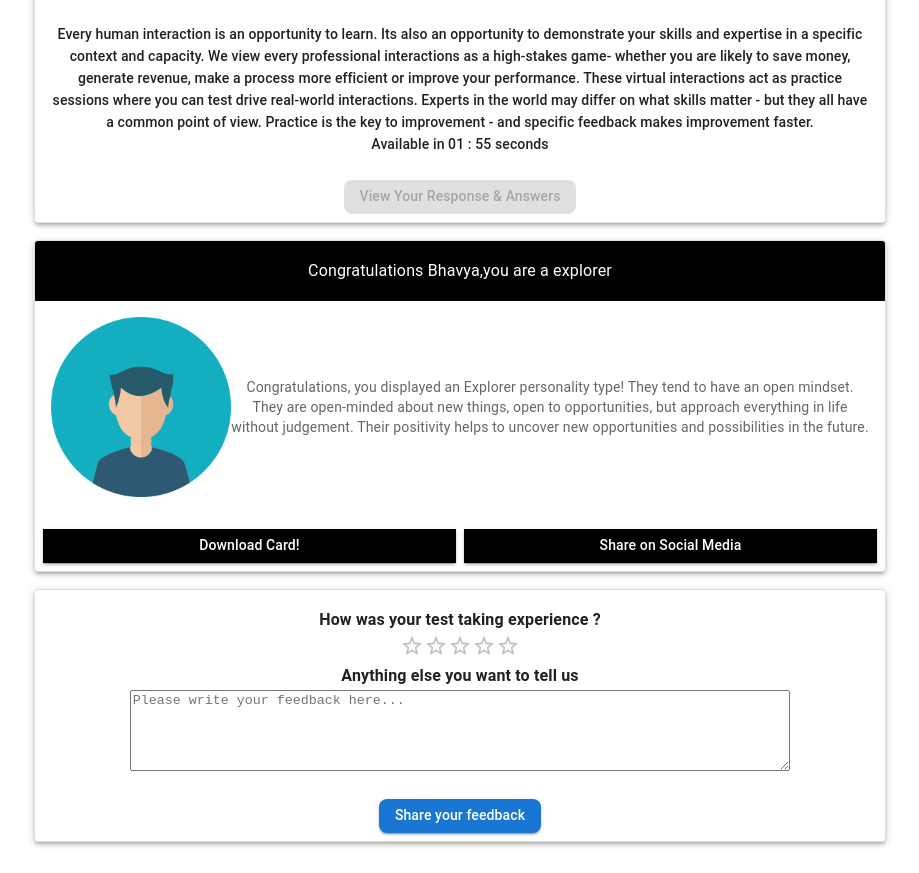
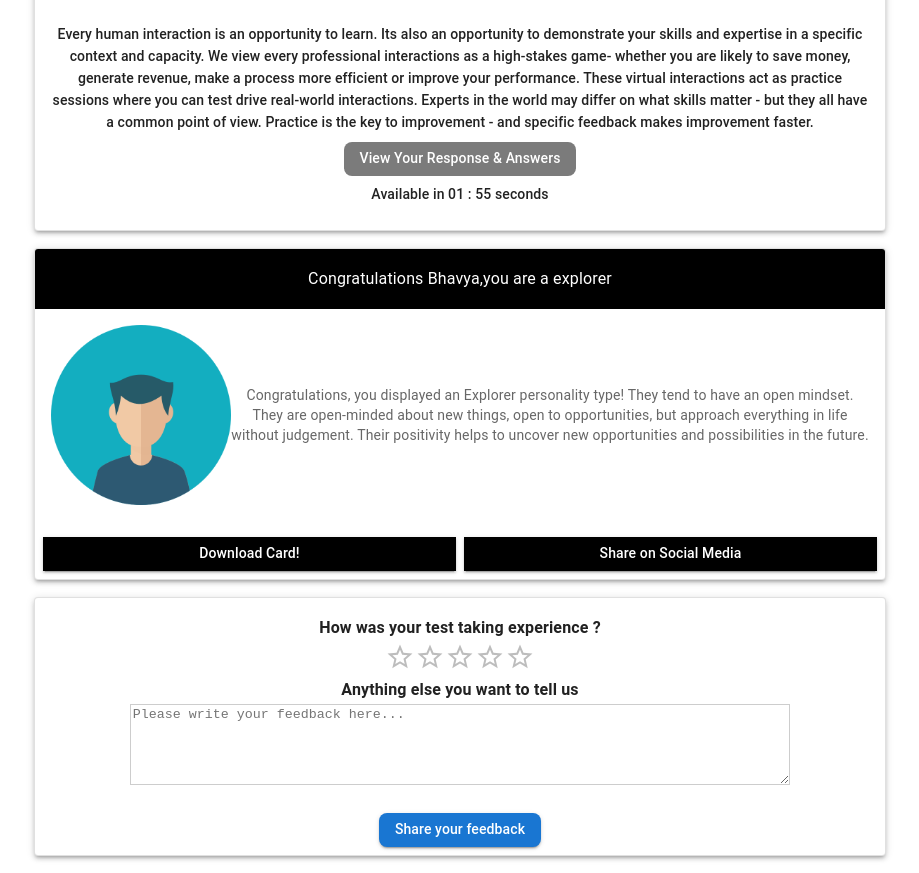
Before and after one commit to anish1357/Talentsumo-Assignmennt, a React (Create React App) app: page / in a window 1280 px wide. Shown: the part 340-1213 px from the top of the page, without its empty margins (180-1099 px from the left). Built offline with nearby package versions, Linux system fonts and the light colour scheme.

Commit message:
styling fixed

```diff
--- a/src/Components/Button/CustomButton.js
+++ b/src/Components/Button/CustomButton.js
@@ -5,7 +5,11 @@ const CustomButton = ({fullWidth,disabled,color,backgroundColor,name,borderRadiu
 
 
    return (
-      <Button onClick={onClick} fullWidth={fullWidth ? true : false} disabled={disabled ? true :  false} variant={"contained"} sx={{ color: `${color}`, backgroundColor: `${backgroundColor}`,textTransform: 'none', borderRadius : `${borderRadius}`}}>
+      <Button onClick={onClick} fullWidth={fullWidth ? true : false} disabled={disabled ? true :  false}
+      variant={"contained"} sx={{ color: `${color}`, backgroundColor: `${disabled ? "black" : backgroundColor}`,
+      textTransform: 'none', borderRadius : `${borderRadius}`,'&.Mui-disabled': {
+         backgroundColor: "rgba(90,90,90,0.8)",color:"white"
+       },}}>
        <Typography variant="subtitle2" >
        {name}
        </Typography>
--- a/src/Components/Cards/Card1.js
+++ b/src/Components/Cards/Card1.js
@@ -52,11 +52,11 @@ import logo from './handsphoto.jpg';
                   matter - but they all have a common point of view. Practice is the key to improvement - and
                   specific feedback makes improvement faster.
             </Typography>
-            <Typography variant="subtitle2">Available in {minutes < 10 ?  "0" +minutes : minutes} : {seconds< 10 ?  "0" +seconds : seconds} seconds</Typography>
-      </CardContent>
       <CardActions sx={{justifyContent:"center"}}>
         <CustomButton name={"View Your Response & Answers"}  borderRadius={"8px"} disabled={disable}/>
       </CardActions>
+            <Typography variant="subtitle2">Available in {minutes < 10 ?  "0" +minutes : minutes} : {seconds< 10 ?  "0" +seconds : seconds} seconds</Typography>
+      </CardContent>
     </Card>
     );
 }
--- a/src/Components/Cards/Card3.js
+++ b/src/Components/Cards/Card3.js
@@ -17,7 +17,9 @@ import CustomButton from "../Button/CustomButton"
       </Typography>
       <Rating
         name="simple-controlled"
+        size={"large"}
         value={stars}
+
         onChange={(event, newValue) => {
           setStars(newValue);
         }}
@@ -25,11 +27,10 @@ import CustomButton from "../Button/CustomButton"
       <Typography variant="subtitle1" sx={{fontWeight:"bold"}}>
         Anything else you want to tell us
       </Typography>
-      <TextareaAutosize aria-label="minimum height"  minRows={5} placeholder="Please write your feedback here..." style={{ width: "80%" }}
-/>
+      <TextareaAutosize aria-label="minimum height" minRows={5} placeholder="Please write your feedback here..." style={{ width: "80%",borderColor: "rgba(90, 90, 90,0.3)"}}/>
       </CardContent>
       <CardActions sx={{justifyContent:"center"}}>
-        <CustomButton name={"Share your feedback"}  borderRadius={"8px"} />
+        <CustomButton name={"Share your feedback"}  borderRadius={"8px"}  />
       </CardActions>
     </Card>
     );
--- a/src/Components/SocialShareDialog.js
+++ b/src/Components/SocialShareDialog.js
@@ -1,8 +1,8 @@
 
-import {React,useState} from "react";
-import { Dialog,DialogActions,DialogContent,DialogTitle } from "@mui/material";
+import {React} from "react";
+import { Dialog,DialogActions,DialogTitle } from "@mui/material";
 import {FacebookShareButton,LinkedinShareButton,TwitterShareButton,FacebookIcon,TwitterIcon,LinkedinIcon,WhatsappIcon,WhatsappShareButton} from "react-share"
-import { Container } from "@mui/system";
+
 
 
 
```
